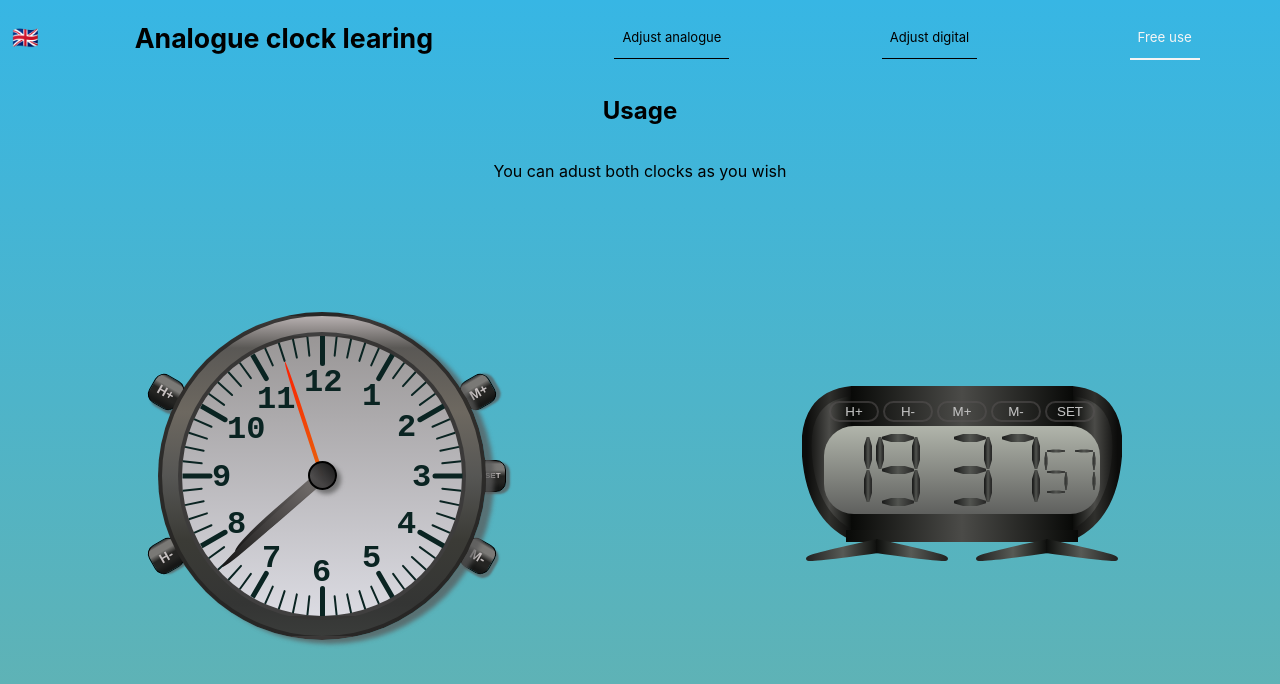
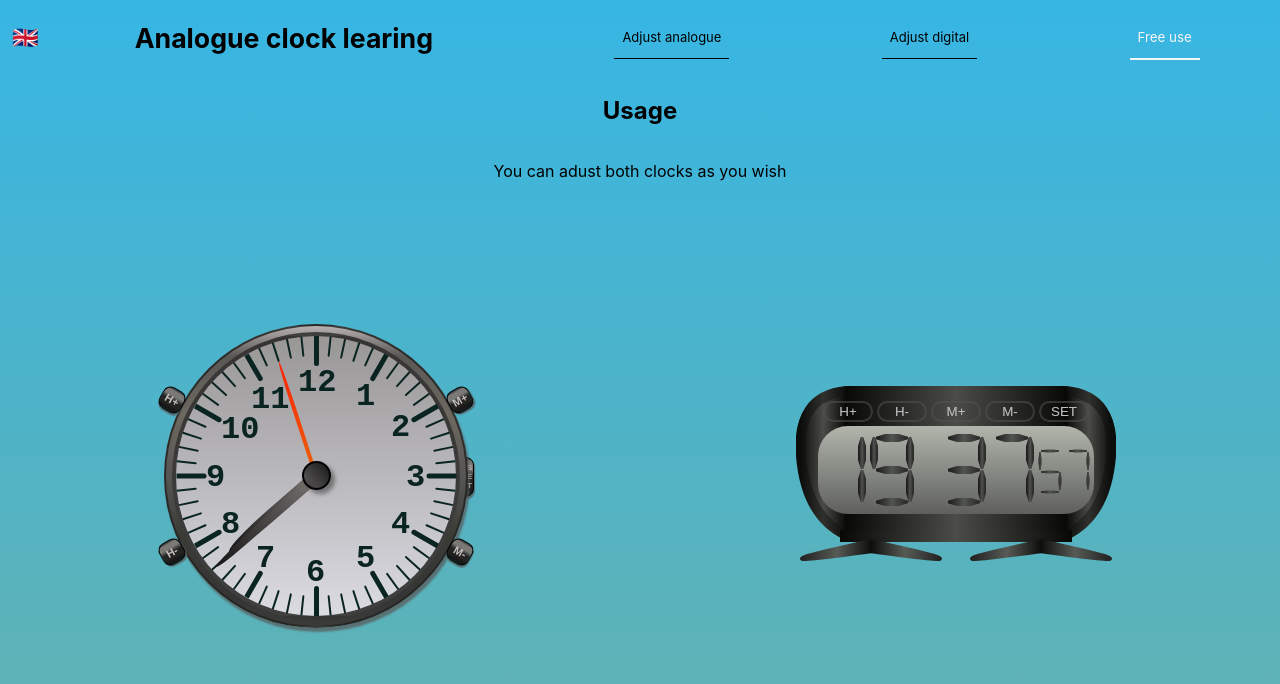
Before and after one commit to Maohirenko/clock, a React (Create React App) app: page /time in a window 1280 px wide. Shown: the top 684 px of the page. Built offline with nearby package versions, Linux system fonts and the light colour scheme.

Commit message:
seemed to be migreated from small clock with troubles

```diff
--- a/src/components/analogue-clock/analogue-clock.module.css
+++ b/src/components/analogue-clock/analogue-clock.module.css
@@ -218,81 +218,106 @@
     display: flex;
     flex-direction: column;
     position: relative;
+    user-select: none;
+    -moz-user-select: none;
+    -webkit-user-select: none;
+    -ms-user-select: none;
 }
 
 .controlButtons>div {
     display: inline-block;
-    z-index: -2;
     transform-origin: center;
     position: absolute;
 }
 
+.modifiers>button {
+    z-index: 1;
+    display: flex;
+    justify-content: center;
+    align-items: center;
+}
+
 .controlButtons button {
-    height: 32px;
-    width: 32px;
+    max-height: 24px;
+    max-width: 24px;
     color: #c7c1c1;
     background: linear-gradient(rgb(51, 50, 50) 0%, rgb(122, 121, 118) 10% 30%, rgb(36, 36, 34) 50% 70%, rgb(22, 23, 22) 90% 100%);
-    border-radius: 10px;
+    border-radius: 8px;
     border: 1px solid black;
     font-weight: 600;
-    box-shadow: 4px 2px 2px #595959bb;
+    box-shadow: 1px 2px 1px #595959bb;
     cursor: pointer;
+    font-size: 11px;
+    display: flex;
+    flex-flow: column nowrap;
+    height: 100vh;
+    width: 100vw;
 }
 
 .buttonHPlus {
-    margin-top: -100px;
-    margin-left: -336px;
+    margin-top: -88px;
+    margin-left: -308px;
     transform: rotateZ(30deg);
 }
 
 .buttonHMinus {
     margin-top: 64px;
-    margin-left: -336px;
+    margin-left: -308px;
     transform: rotateZ(-30deg);
 }
 
 .buttonMPlus {
-    margin-top: -100px;
-    margin-left: -24px;
+    margin-top: -88px;
+    margin-left: -20px;
     transform: rotateZ(-30deg);
 }
 
-.buttonMPlus>button,
-.buttonMMinus>button {
-    text-align: end;
+.buttonMPlus>button span,
+.buttonMMinus>button span {
+    margin-left: -1px;
 }
 
 .buttonMMinus {
     margin-top: 64px;
-    margin-left: -24px;
+    margin-left: -20px;
     transform: rotateZ(30deg);
 }
 
 .buttonSet {
-    margin-top: -16px;
-    margin-left: -12px;
+    z-index: -2;
 }
 
 .buttonSet>button {
-    font-size: 8px;
+    margin-top: -19px;
+    margin-left: -10px;
+    max-height: 40px;
+    height: 40px;
+    width: 16px;
+    min-height: 100%;
+    display: flex;
+    justify-content: center;
 }
 
 .buttonSet>button>span {
-    margin-left: 4px;
+    margin-top: 0px;
+    text-align: center;
+    writing-mode: vertical-rl;
+    text-orientation: upright;
+    font-size: 8px;
 }
 
 /* Clock's body (bezel around face) */
 .clockBody {
     padding: 0px;
-    border: 4px solid rgba(37, 36, 35, 0.847);
+    border: 2px solid rgba(37, 36, 35, 0.847);
     border-radius: 600px;
-    height: 320px;
-    width: 320px;
+    height: 300px;
+    width: 300px;
     background: linear-gradient(rgb(184, 177, 177) 0%, rgb(90, 88, 85) 10%, rgb(109, 104, 96) 30%, rgb(86, 86, 84) 50%, rgb(59, 59, 54) 70%, rgb(52, 53, 52) 90%, rgb(58, 60, 58) 100%);
     display: flex;
     justify-content: center;
     align-items: center;
-    box-shadow: 8px 4px 4px #595959bb;
+    box-shadow: 2px 4px 2px #595959bb;
 }
 
 /* Modify appearence on iteraction */
@@ -311,25 +336,29 @@
 }
 
 .buttonHPlus:active {
-    margin-left: -332px;
-    margin-top: -98px;
+    margin-left: -300px;
+    margin-top: -84px;
+    z-index: -2;
 }
 
 .buttonHMinus:active {
-    margin-left: -332px;
-    margin-top: 62px;
+    margin-left: -300px;
+    margin-top: 60px;
+    z-index: -2;
 }
 
 .buttonMPlus:active {
-    margin-top: -98px;
+    margin-top: -84px;
     margin-left: -28px;
+    z-index: -2;
 }
 
 .buttonMMinus:active {
-    margin-top: 62px;
+    margin-top: 60px;
     margin-left: -28px;
+    z-index: -2;
 }
 
 .buttonSet:active {
-    margin-left: -16px;
+    margin-left: -2px;
 }
--- a/src/components/analogue-clock/index.jsx
+++ b/src/components/analogue-clock/index.jsx
@@ -56,7 +56,6 @@ export default function AnalogueClock({ isStartFromCurrentTime = false, secondsI
         // eslint-disable-next-line
     }, [hoursCount])
 
-
     // Modify minutes for comparison
     useEffect(() => {
         setMinsAnalogue(minutesCount);
@@ -68,7 +67,6 @@ export default function AnalogueClock({ isStartFromCurrentTime = false, secondsI
         setStartFromCurrentTime(isStartFromCurrentTime)
         // eslint-disable-next-line
     }, [isStartFromCurrentTime])
-
 
     // Check start possibility
     function timeSetting() {
@@ -107,23 +105,22 @@ export default function AnalogueClock({ isStartFromCurrentTime = false, secondsI
                             }
                         </div>
                     </div>
-
                 </div>
             </div>
             {/* Controllers */}
             <div className={classes.controlButtons}>
-                <div className={classes.buttonHPlus}>
+                <div className={`${classes.buttonHPlus} ${classes.modifiers}`}>
                     <LongPressButton buttonText={'H+'} setShowWarning={setShowWarning} setWarningOperation={setWarningOperation} clockModifier={addHours} isClockRunning={clockRunning} isEnabledButton={isEnabled} />
                 </div>
-                <div className={classes.buttonHMinus}>
+                <div className={`${classes.buttonHMinus} ${classes.modifiers}`}>
                     <LongPressButton buttonText={'H-'} setShowWarning={setShowWarning} setWarningOperation={setWarningOperation} clockModifier={substractHours} isClockRunning={clockRunning} isEnabledButton={isEnabled} />
                 </div>
             </div>
             <div className={classes.controlButtons}>
-                <div className={classes.buttonMPlus}>
+                <div className={`${classes.buttonMPlus} ${classes.modifiers}`}>
                     <LongPressButton buttonText={'M+'} setShowWarning={setShowWarning} setWarningOperation={setWarningOperation} clockModifier={addMinutes} isClockRunning={clockRunning} isEnabledButton={isEnabled} />
                 </div>
-                <div className={classes.buttonMMinus}>
+                <div className={`${classes.buttonMMinus} ${classes.modifiers}`}>
                     <LongPressButton buttonText={'M-'} setShowWarning={setShowWarning} setWarningOperation={setWarningOperation} clockModifier={substractMinutes} isClockRunning={clockRunning} isEnabledButton={isEnabled} />
                 </div>
                 <div className={classes.buttonSet}>
--- a/src/components/button-long-press/index.jsx
+++ b/src/components/button-long-press/index.jsx
@@ -122,8 +122,6 @@ export default function LongPressButton({ buttonText, clockModifier, isClockRunn
     }, [longTouch, isEnabledButton])
 
     return (
-        <div>
-            <button style={isModalShown || !isEnabledButton ? { pointerEvents: "none" } : null} ref={ref}>{buttonText}</button>
-        </div>
+        <button style={isModalShown || !isEnabledButton ? { pointerEvents: "none" } : null} ref={ref}>{buttonText}</button>
     )
 }
--- a/src/components/digital-clock/digital-clock.module.css
+++ b/src/components/digital-clock/digital-clock.module.css
@@ -124,7 +124,6 @@
     width: 30px;
     text-align: center;
     border-radius: 20px;
-    background: linear-gradient(60deg, #858985, #525450, #2a2a29);
 }
 
 /* Modify apperence on iteraction */
```
